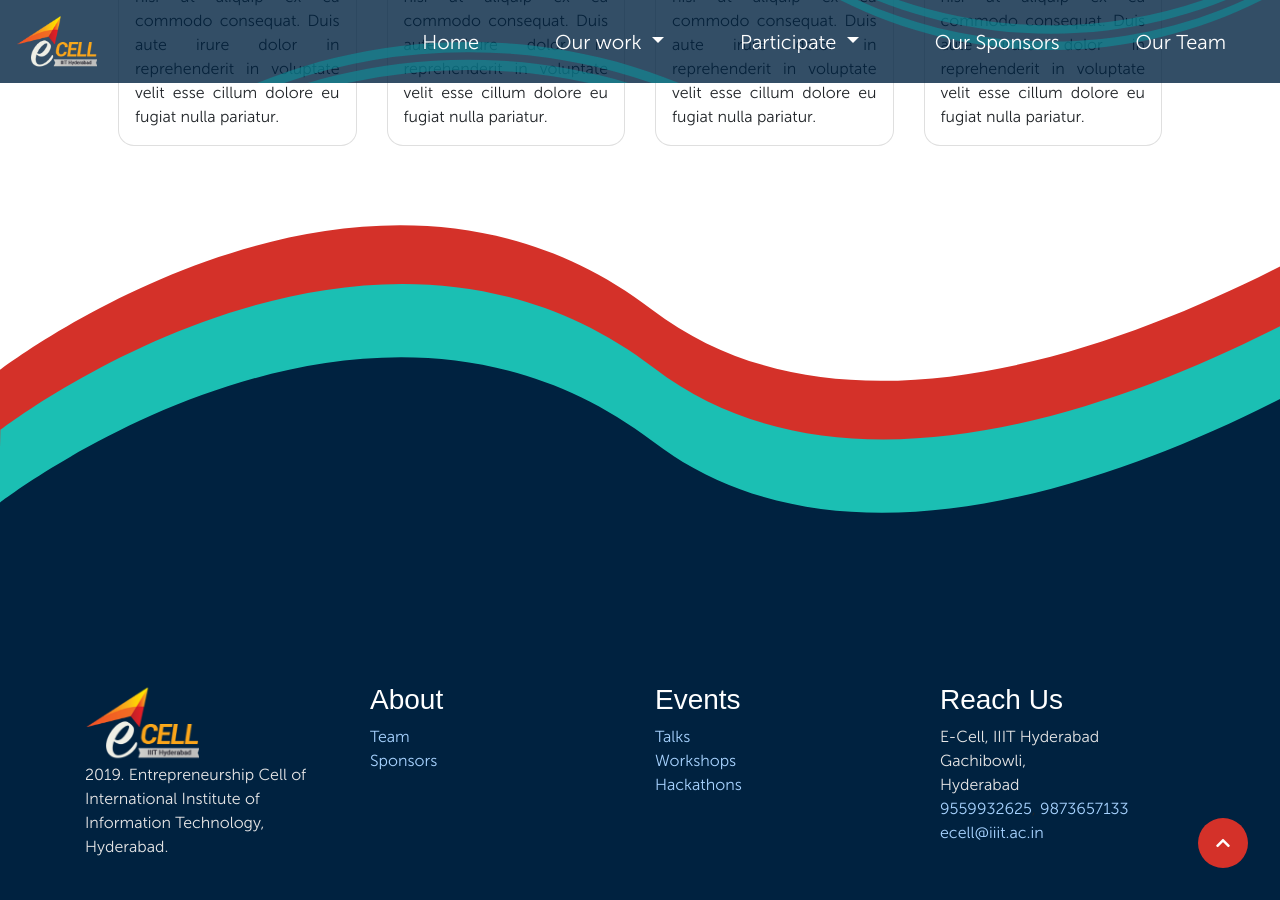
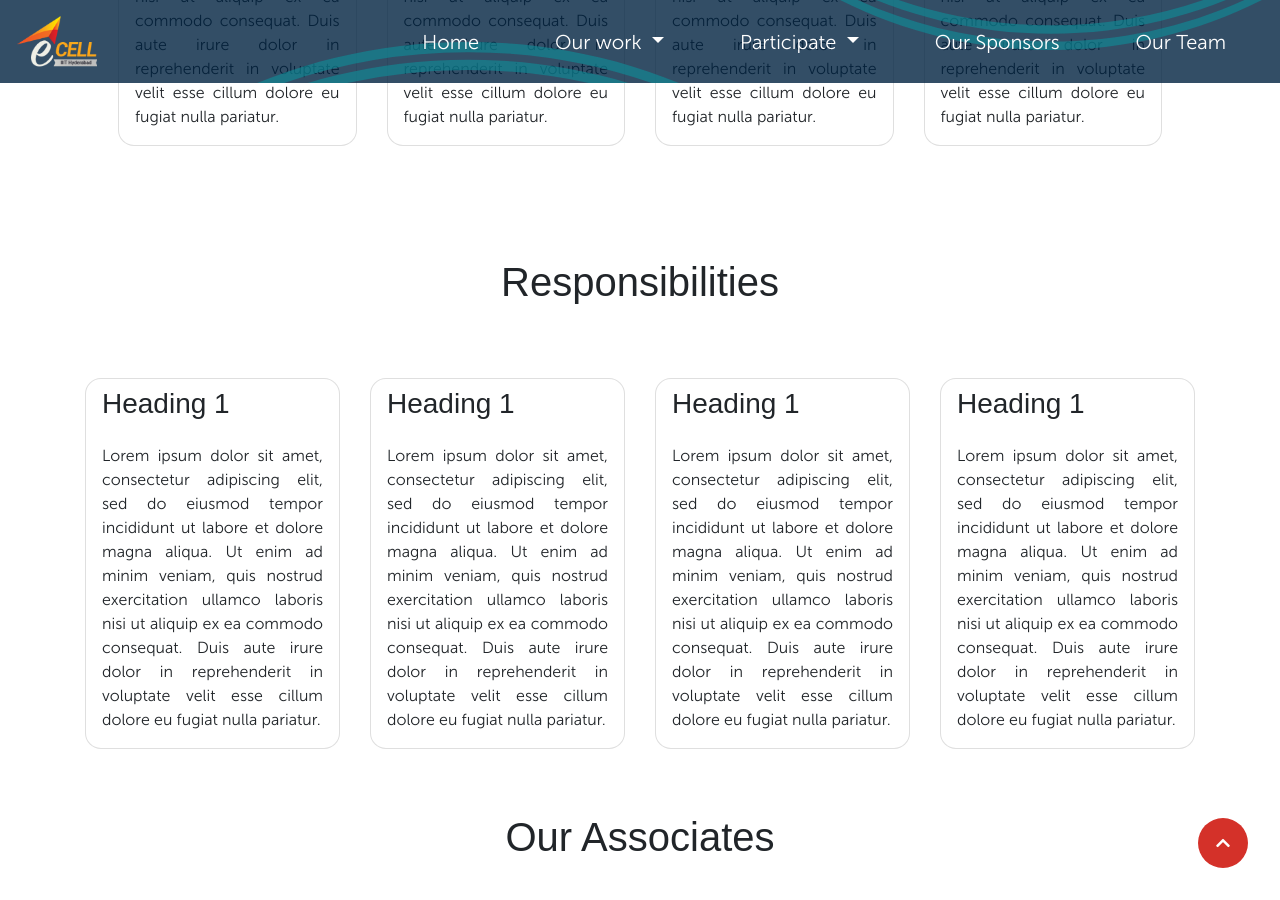
Before and after one commit to IIIT-ECell/website_2019, a Jekyll site: the page built from ca.html, in a window 1280 px wide and 900 px high, scrolled down 2085 px. Built offline with Jekyll 4.4.1, drawn with Linux system fonts in a browser that asks for light colours; nearby versions of some CDN libraries; some web fonts are replaced.

Commit message:
added space for responsibilities and associates

```diff
--- a/ca.html
+++ b/ca.html
@@ -66,3 +66,65 @@
         </div>
     </div>
 </div>
+<div class="container" id="responsibilities">
+    <div class="row">
+        <div class="col p-5 text-center">
+            <h1 class="p-3">Responsibilities</h1>
+        </div>
+    </div>
+    <div class="row text-justify">
+        <div class="col-sm-6 col-md-3">
+            <div class="card rounded-card card-hover">
+                    <h3 class="px-2 m-2">Heading 1</h2>
+                    <p class="p-2 m-2">
+                    Lorem ipsum dolor sit amet, consectetur adipiscing elit, sed do eiusmod tempor incididunt ut labore et dolore magna aliqua. Ut enim ad minim veniam, quis nostrud exercitation ullamco laboris nisi ut aliquip ex ea commodo consequat. Duis aute irure dolor in reprehenderit in voluptate velit esse cillum dolore eu fugiat nulla pariatur.
+                </p>
+            </div>
+        </div>
+        <div class="col-sm-6 col-md-3">
+            <div class="card rounded-card card-hover">
+                <h3 class="px-2 m-2">Heading 1</h2>
+                <p class="p-2 m-2">
+                    Lorem ipsum dolor sit amet, consectetur adipiscing elit, sed do eiusmod tempor incididunt ut labore et dolore magna aliqua. Ut enim ad minim veniam, quis nostrud exercitation ullamco laboris nisi ut aliquip ex ea commodo consequat. Duis aute irure dolor in reprehenderit in voluptate velit esse cillum dolore eu fugiat nulla pariatur.
+                </p>
+            </div>
+        </div>
+        <div class="col-sm-6 col-md-3">
+            <div class="card rounded-card card-hover">
+                <h3 class="px-2 m-2">Heading 1</h2>
+                <p class="p-2 m-2">
+                    Lorem ipsum dolor sit amet, consectetur adipiscing elit, sed do eiusmod tempor incididunt ut labore et dolore magna aliqua. Ut enim ad minim veniam, quis nostrud exercitation ullamco laboris nisi ut aliquip ex ea commodo consequat. Duis aute irure dolor in reprehenderit in voluptate velit esse cillum dolore eu fugiat nulla pariatur.
+                </p>
+            </div>
+        </div>
+        <div class="col-sm-6 col-md-3">
+            <div class="card rounded-card card-hover">
+                <h3 class="px-2 m-2">Heading 1</h2>
+                <p class="p-2 m-2">
+                    Lorem ipsum dolor sit amet, consectetur adipiscing elit, sed do eiusmod tempor incididunt ut labore et dolore magna aliqua. Ut enim ad minim veniam, quis nostrud exercitation ullamco laboris nisi ut aliquip ex ea commodo consequat. Duis aute irure dolor in reprehenderit in voluptate velit esse cillum dolore eu fugiat nulla pariatur.
+                </p>
+            </div>
+        </div>
+    </div>
+</div>
+<div class="container" id="associates">
+    <div class="row">
+        <div class="col p-5 text-center">
+            <h1 class="p-3">Our Associates</h1>
+        </div>
+    </div>
+    <div class="row">
+        <div class="col-md-3 col-sm-6">
+            <img class="img-thumbnail" src="/assets/imgs/logos/logo-ecell2x.png">
+        </div>
+        <div class="col-md-3 col-sm-6">
+            <img class="img-thumbnail" src="/assets/imgs/logos/logo-ecell2x.png">
+        </div>
+        <div class="col-md-3 col-sm-6">
+            <img class="img-thumbnail" src="/assets/imgs/logos/logo-ecell2x.png">
+        </div>
+        <div class="col-md-3 col-sm-6">
+            <img class="img-thumbnail" src="/assets/imgs/logos/logo-ecell2x.png">
+        </div>
+    </div>
+</div>
```
